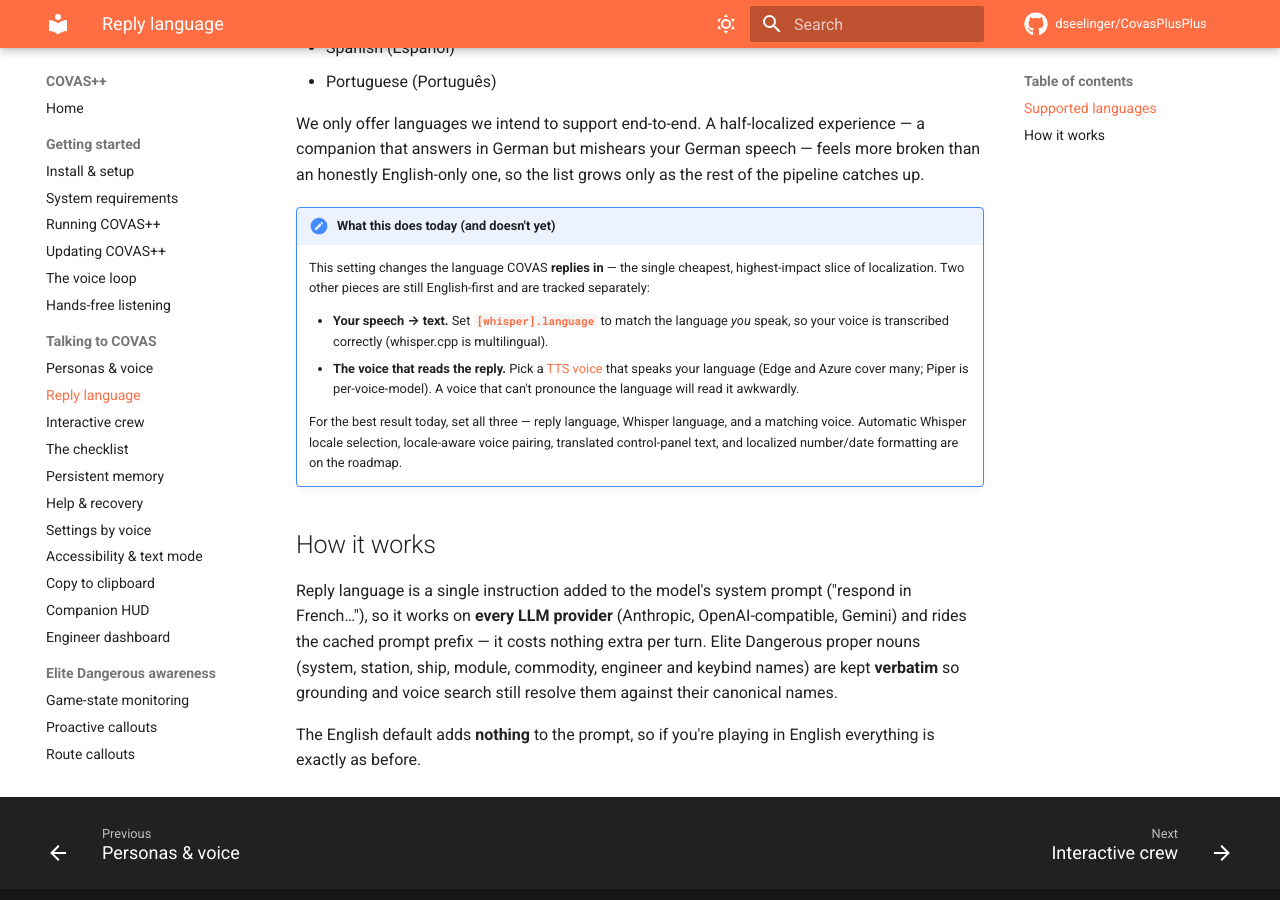
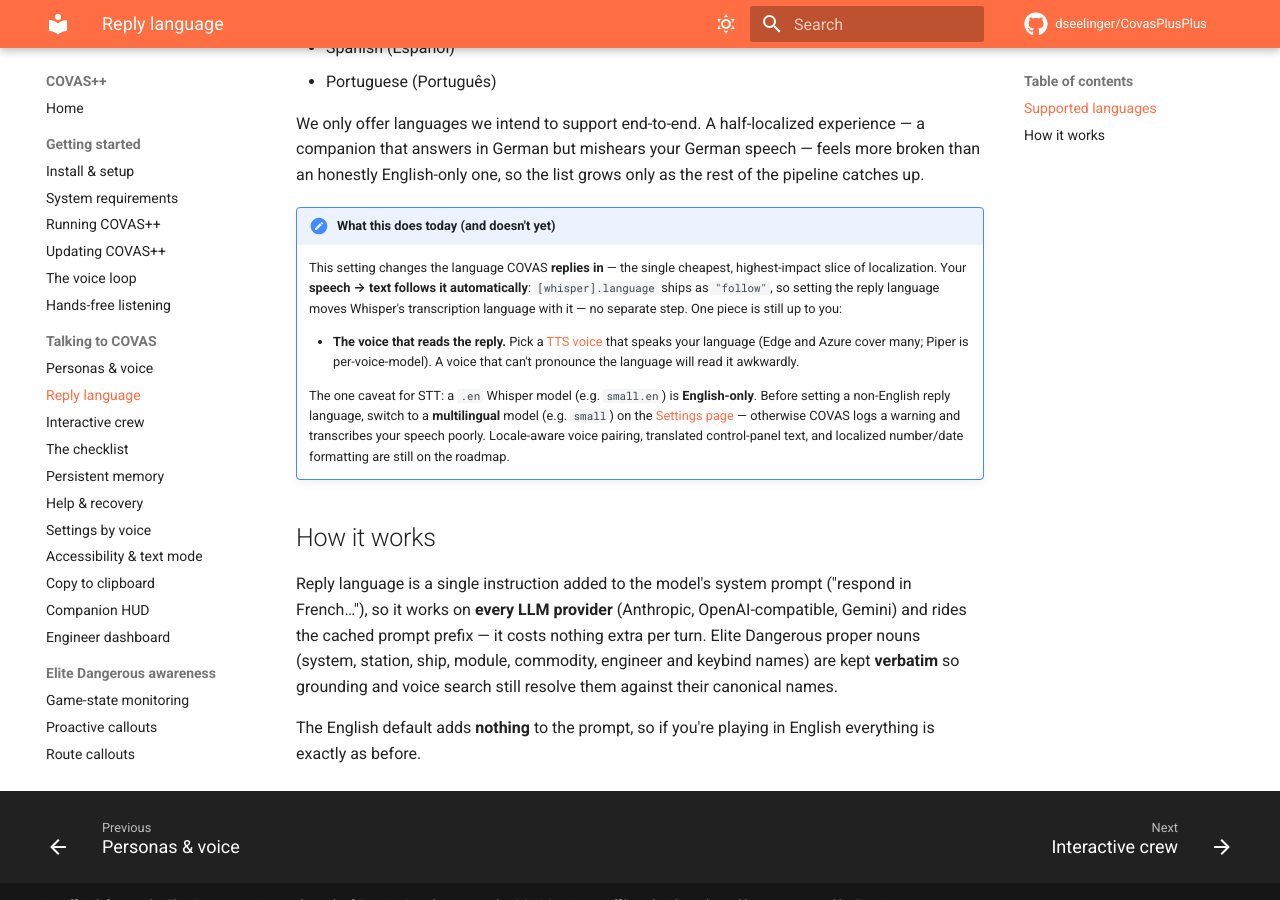
Before and after one commit to dseelinger/CovasPlusPlus, an MkDocs documentation site: the page built from docs/using/language.md, in a window 1280 px wide and 900 px high, scrolled down 560 px. Built offline with MkDocs 1.6.1 and Material for MkDocs 9.7.7, drawn with Linux system fonts in a browser that asks for light colours; comment, search, counter and statistics services are not loaded.

Commit message:
docs(i18n): STT follows reply language — layer 3 done (#197)
Complete the docs half of the definition-of-done for [whisper].language
"follow": STT now derives its language from [language].reply automatically.

- docs/using/language.md: STT follows the reply language; drop the manual
  "set [whisper].language to match" step. Remaining caveat is only that a
  .en model is English-only — switch to a multilingual model first.
- MANUAL_TESTS.md: add checks that reply=German transcribes German without
  touching [whisper].language, and that a .en model logs the warning.
- DESIGN_AND_ROADMAP.md: mark Whisper locale auto-select done (#197);
  drop it from the remaining child-issue list.

Co-Authored-By: Claude Opus 4.8 <noreply@anthropic.com>

```diff
--- a/docs/using/language.md
+++ b/docs/using/language.md
@@ -27,17 +27,19 @@ English-only one, so the list grows only as the rest of the pipeline catches up.
 
 !!! note "What this does today (and doesn't yet)"
     This setting changes the language COVAS **replies in** — the single cheapest, highest-impact
-    slice of localization. Two other pieces are still English-first and are tracked separately:
+    slice of localization. Your **speech → text follows it automatically**: `[whisper].language`
+    ships as `"follow"`, so setting the reply language moves Whisper's transcription language with
+    it — no separate step. One piece is still up to you:
 
-    - **Your speech → text.** Set **[`[whisper].language`](../configuration.md)** to match the
-      language *you* speak, so your voice is transcribed correctly (whisper.cpp is multilingual).
     - **The voice that reads the reply.** Pick a [TTS voice](personas-voice.md) that speaks your
       language (Edge and Azure cover many; Piper is per-voice-model). A voice that can't pronounce
       the language will read it awkwardly.
 
-    For the best result today, set all three — reply language, Whisper language, and a matching
-    voice. Automatic Whisper locale selection, locale-aware voice pairing, translated control-panel
-    text, and localized number/date formatting are on the roadmap.
+    The one caveat for STT: a `.en` Whisper model (e.g. `small.en`) is **English-only**. Before
+    setting a non-English reply language, switch to a **multilingual** model (e.g. `small`) on the
+    [Settings page](../control-panel.md) — otherwise COVAS logs a warning and transcribes your
+    speech poorly. Locale-aware voice pairing, translated control-panel text, and localized
+    number/date formatting are still on the roadmap.
 
 ## How it works
 
```
Also changed, not shown: DESIGN_AND_ROADMAP.md (+8 -3 lines), MANUAL_TESTS.md (+3 -1 lines).
